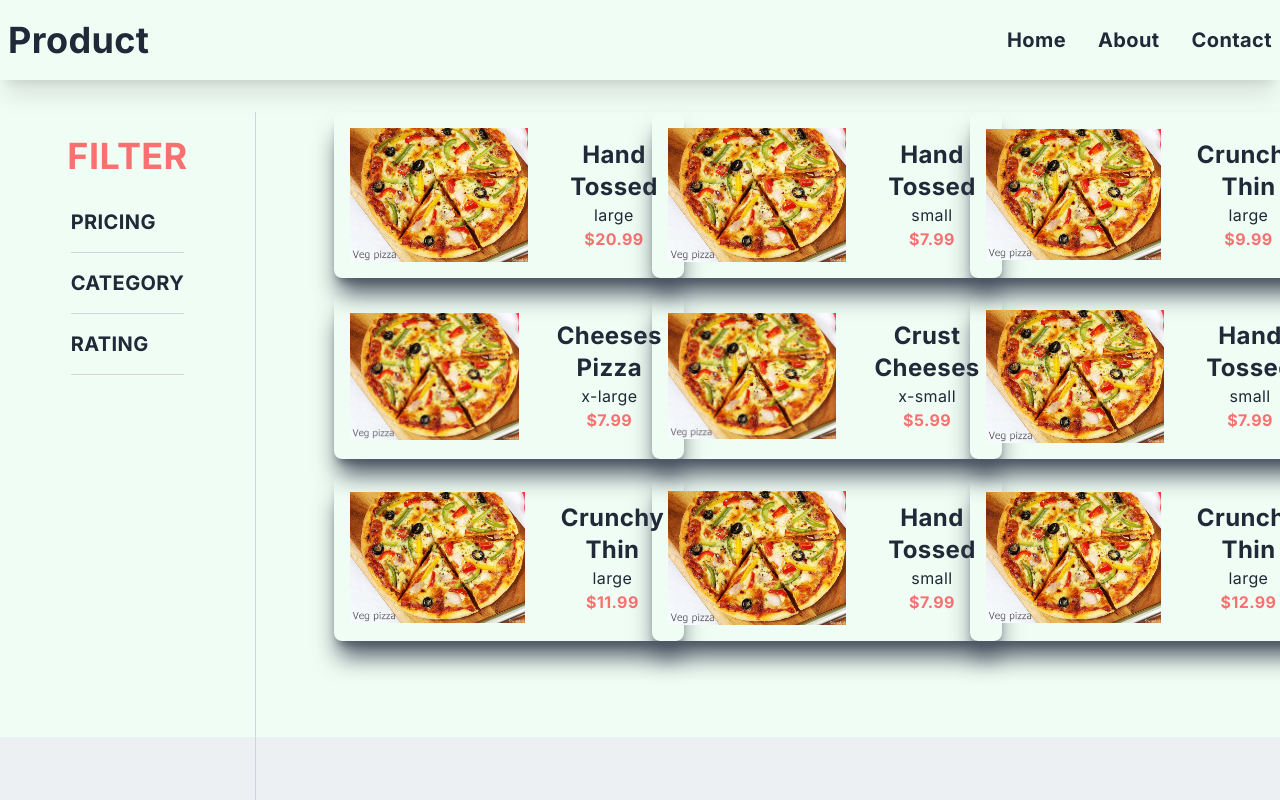
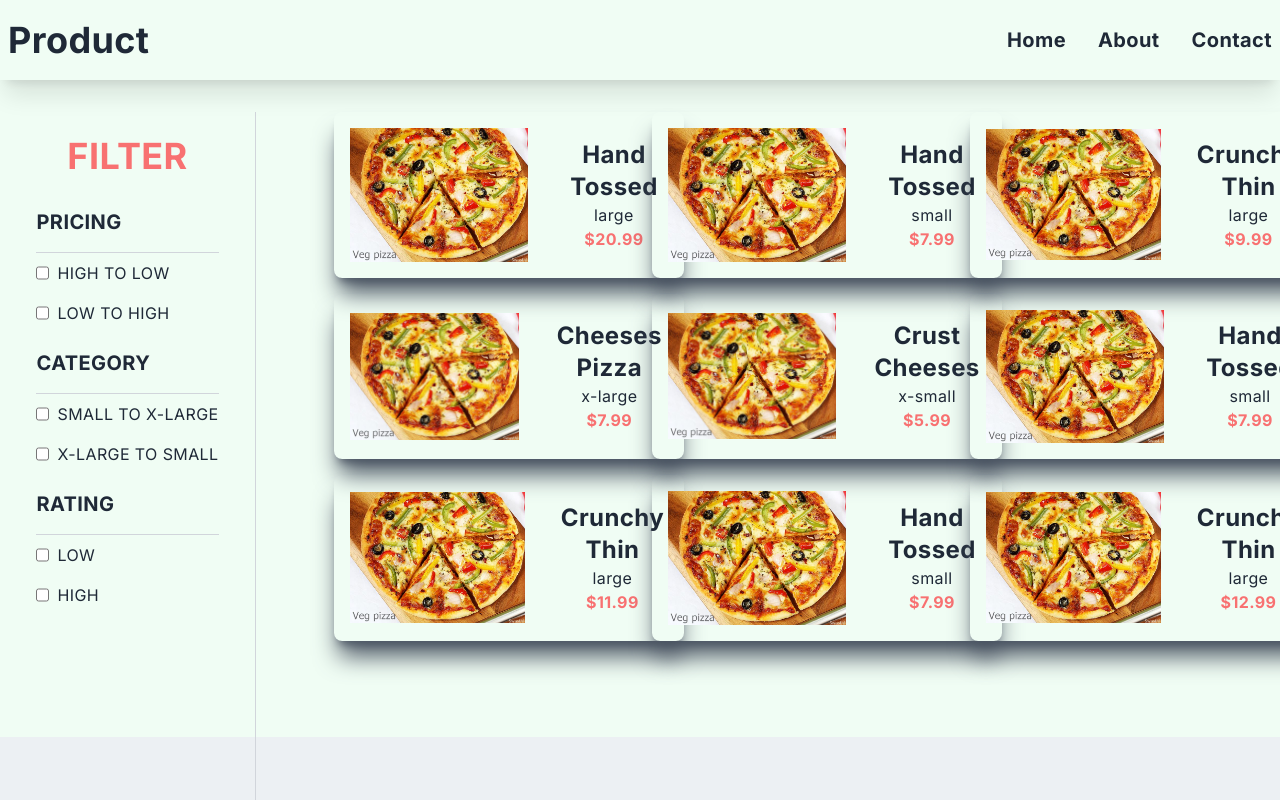
Before and after one commit to rajnaik44/Dominoz-Pizza, a Next.js app: page / in a window 1280 px wide. Shown: the top 800 px of the page. Built offline with nearby package versions, Linux system fonts and the light colour scheme.

Commit message:
added filter ui

```diff
--- a/components/Filter.jsx
+++ b/components/Filter.jsx
@@ -9,9 +9,39 @@ const Filter = () => {
        </div>
        <div className="py-4 flex flex-col mx-auto justify-center items-center">
             <ul className="uppercase ">
-                <li className="py-4 text-sm md:text-xl font-bold border-b border-gray-300 hover:scale-75 ease-in duration-100">Pricing</li>
-                <li className="py-4 text-sm md:text-xl font-bold border-b border-gray-300 hover:scale-75 ease-in duration-100">Category</li>
-                <li className="py-4 text-sm md:text-xl font-bold border-b border-gray-300 hover:scale-75 ease-in duration-100">Rating</li>
+                <li className="py-4 text-sm md:text-xl font-bold border-b border-gray-300 ">Pricing</li>
+                <ul className=''>
+                <div className='flex gap-2'>
+                <input type="checkbox" />
+                  <li className='py-2 hover:scale-75 ease-in duration-100'>high to low</li>
+                  </div>
+                  <div className='flex gap-2'>
+                  <input type="checkbox" />
+                  <li className='py-2 hover:scale-75 ease-in duration-100'>low to high</li>
+                  </div>
+                </ul>
+                <li className="py-4 text-sm md:text-xl font-bold border-b border-gray-300 ">Category</li>
+                <ul>
+                <div className='flex gap-2'>
+                <input type="checkbox" />
+                  <li className='py-2 hover:scale-75 ease-in duration-100'>small to x-large</li>
+                  </div>
+                  <div className='flex gap-2'>
+                  <input type="checkbox" />
+                  <li className='py-2 hover:scale-75 ease-in duration-100'>x-large to small</li>
+                  </div>
+                </ul>
+                <li className="py-4 text-sm md:text-xl font-bold border-b border-gray-300 ">Rating</li>
+                <ul>
+                <div className='flex gap-2'>
+                <input type="checkbox" />
+                  <li className='py-2 hover:scale-75 ease-in duration-100'>low</li>
+                  </div>
+                  <div className='flex gap-2'>
+                  <input type="checkbox" />
+                  <li className='py-2 hover:scale-75 ease-in duration-100'>high</li>
+                  </div>
+                </ul>
             </ul>
             </div>
           </div>
--- a/components/Navbar.jsx
+++ b/components/Navbar.jsx
@@ -5,7 +5,7 @@ const Navbar = () => {
   return (
     <div className="fixed w-full h-20 shadow-xl z-[100]" >
     <div className="flex justify-between items-center w-full h-full px-2 2xl:px-16">
-        <h1 className='text-4xl cursor-pointer'>Product</h1>
+        <h1 className='text-sm md:text-4xl cursor-pointer'>Product</h1>
         <ul className='hidden md:flex gap-8'>
             <li className='font-bold text-xl hover:scale-75 ease-in duration-150'>Home</li>
             <li className='font-bold text-xl hover:scale-75 ease-in duration-150'>About</li>
```
